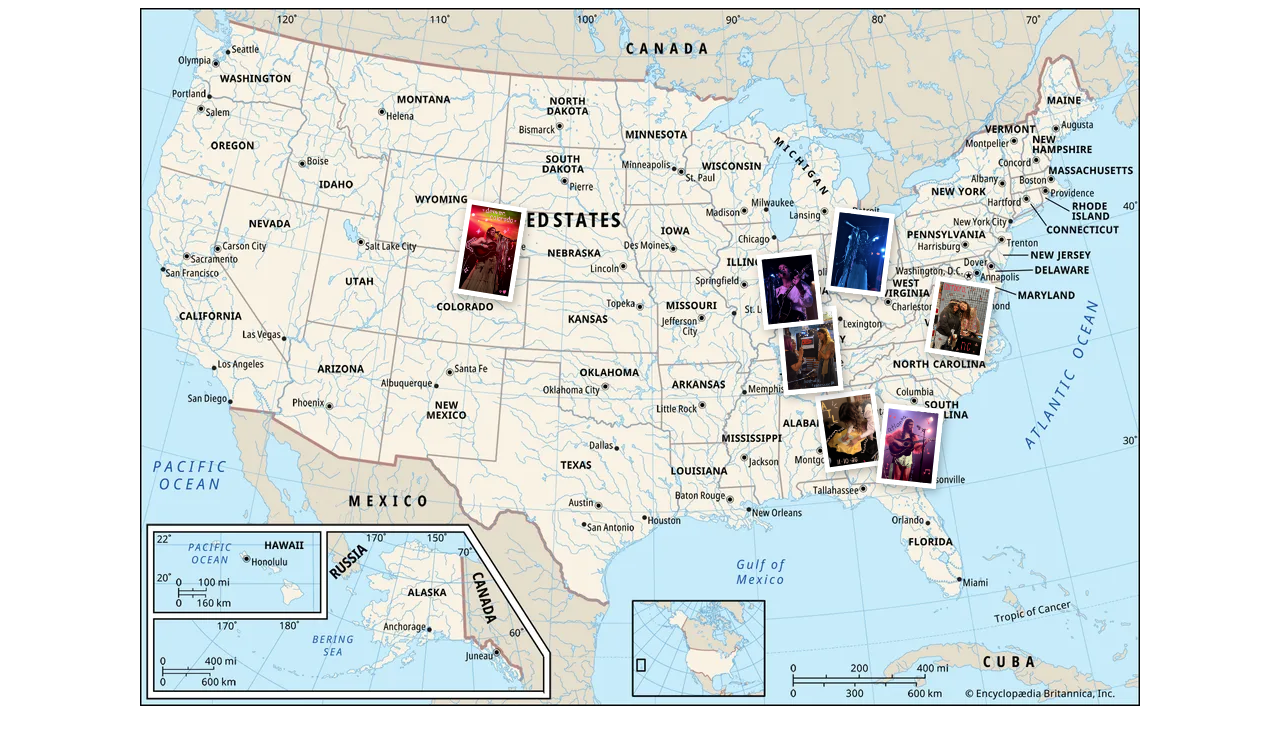
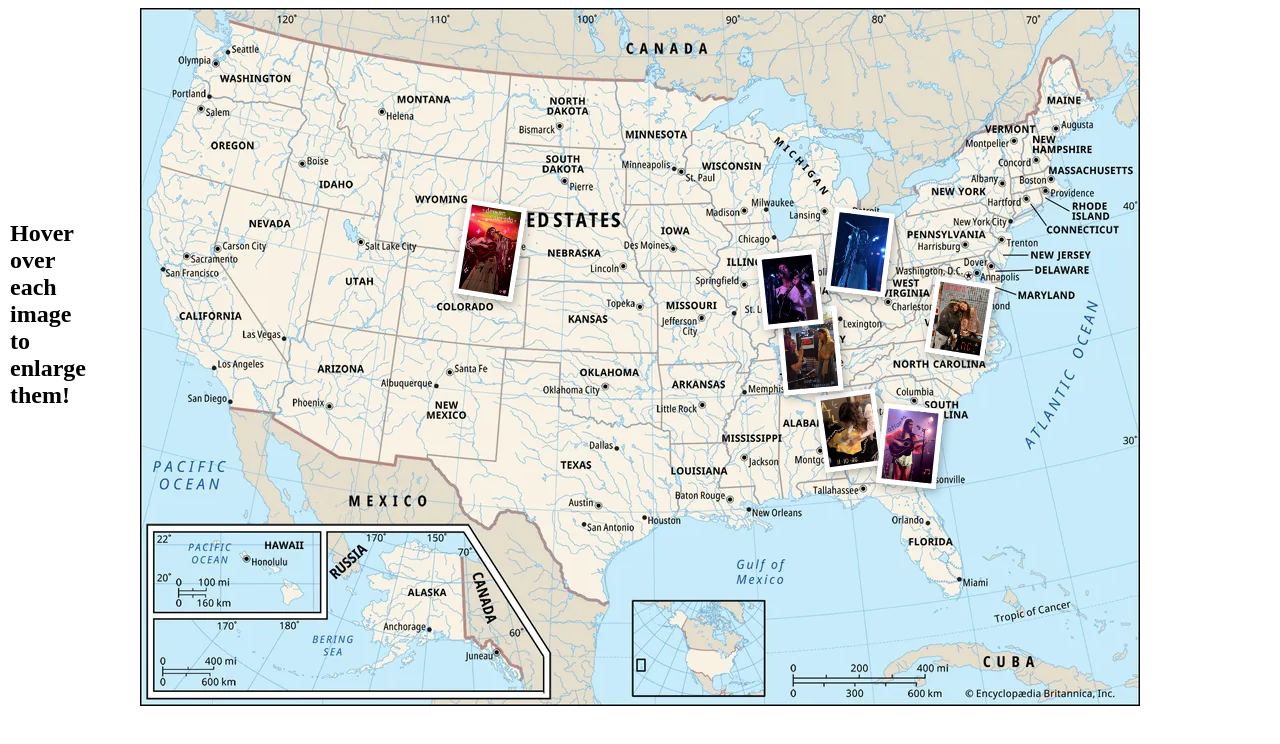
Before and after one commit to clairehansenn/homepage, a plain HTML site: page photosbyme.html in a window 1280 px wide. Drawn offline with Linux system fonts and the light colour scheme.

Commit message:
Add hover instructions to photosbyme.html
Added instructions for image hover effect.

```diff
--- a/photosbyme.html
+++ b/photosbyme.html
@@ -75,6 +75,14 @@
     z-index: 10;
 }
 
+.instructions {
+    position: absolute;
+    left: 10px;
+    top: 200px;
+    width: 50px;
+    font-family: Times New Roman;
+}
+
   </style>
 
   <body>
@@ -93,6 +101,12 @@
 
 </div>
 
+
+    <div class="instructions">
+    <h2>Hover over each image to enlarge them!</h2>
+
+
+</div>
   </body>
 
 </html>
```
